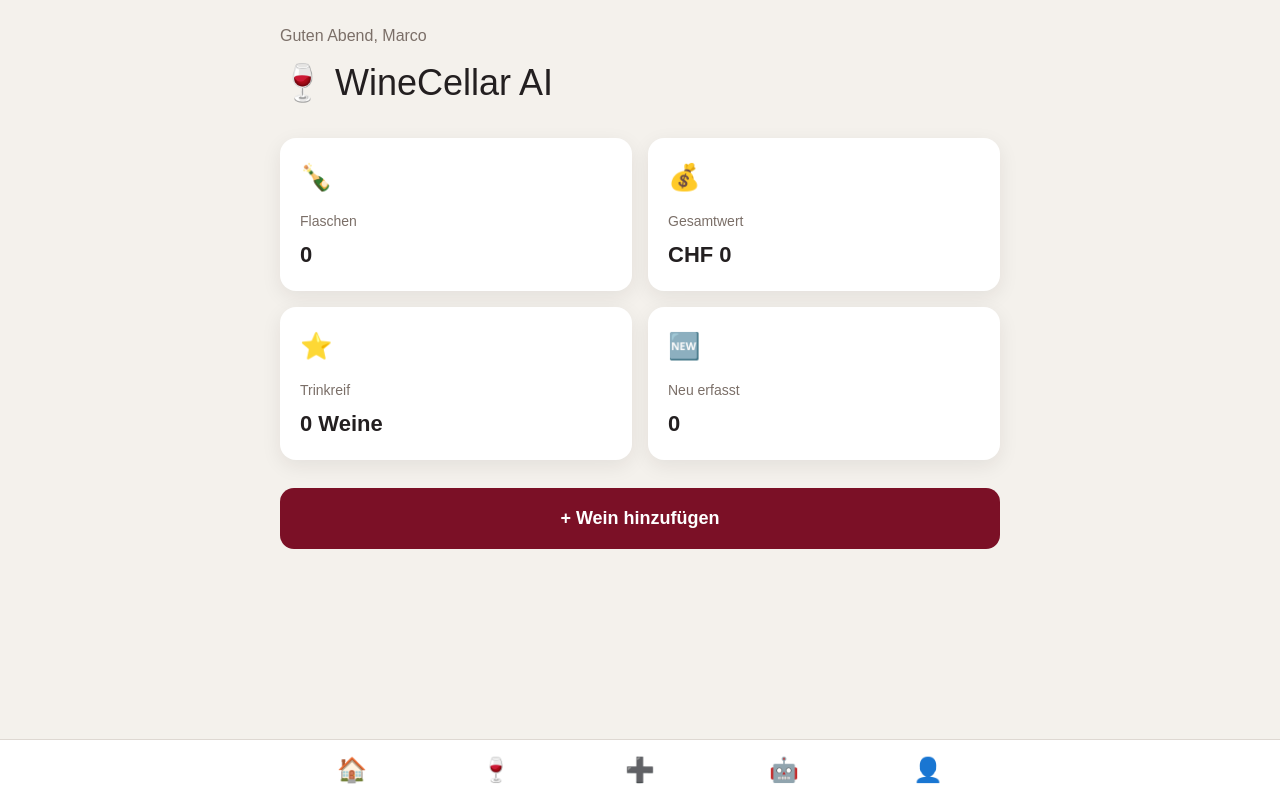
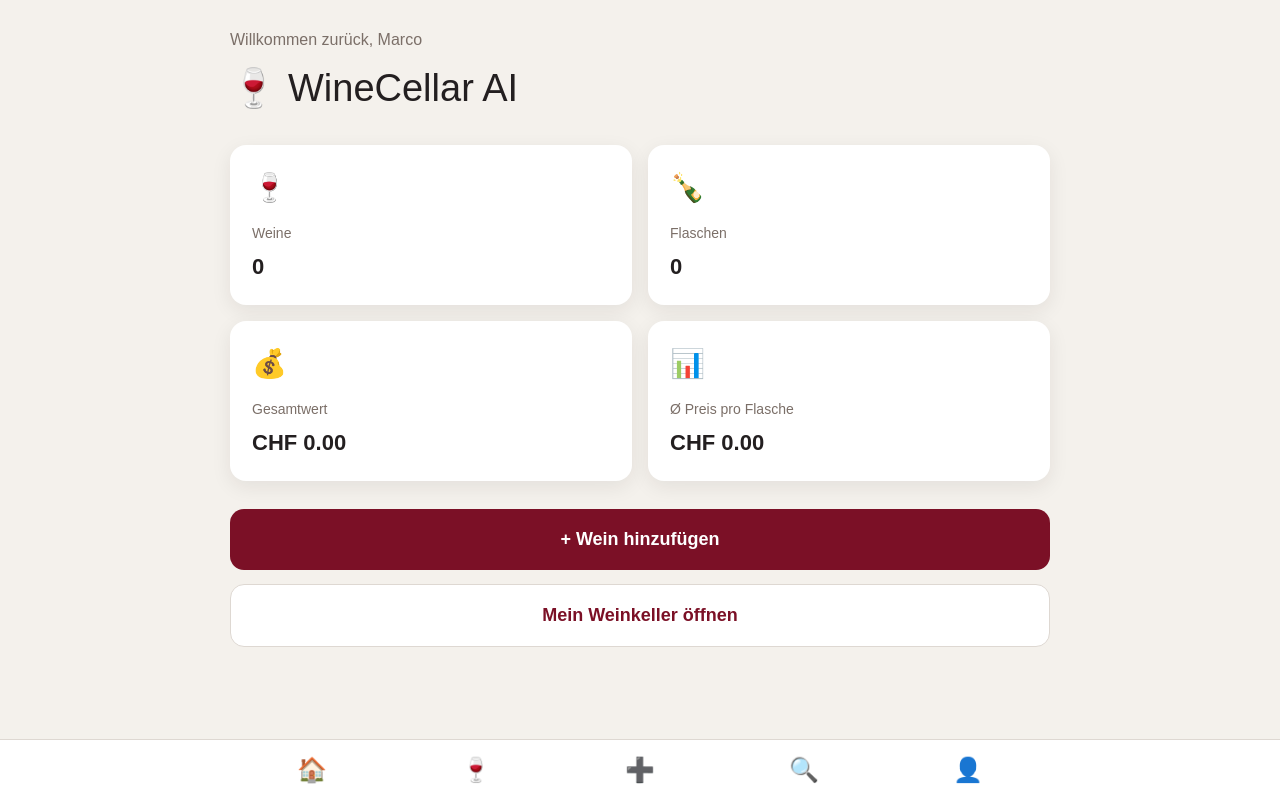
Before and after one commit to maprinz76-ctrl/winecellar-ai, a Next.js app: page / in a window 1280 px wide. Built offline with nearby package versions, Linux system fonts and the light colour scheme.

Commit message:
Version 0.3 - Dashboard und Suche

```diff
--- a/app/page.tsx
+++ b/app/page.tsx
@@ -1,6 +1,55 @@
+"use client";
+
 import Link from "next/link";
+import { useEffect, useMemo, useState } from "react";
+
+type Wein = {
+  id: number;
+  produzent: string;
+  weinname: string;
+  jahrgang: string;
+  land: string;
+  region: string;
+  rebsorte: string;
+  anzahl: number;
+  preis: number;
+};
 
 export default function Home() {
+  const [weine, setWeine] = useState<Wein[]>([]);
+
+  useEffect(() => {
+    const daten = localStorage.getItem("weine");
+
+    if (daten) {
+      setWeine(JSON.parse(daten));
+    }
+  }, []);
+
+  const kennzahlen = useMemo(() => {
+    const anzahlWeine = weine.length;
+
+    const anzahlFlaschen = weine.reduce(
+      (summe, wein) => summe + wein.anzahl,
+      0
+    );
+
+    const gesamtwert = weine.reduce(
+      (summe, wein) => summe + wein.anzahl * wein.preis,
+      0
+    );
+
+    const durchschnittspreis =
+      anzahlFlaschen > 0 ? gesamtwert / anzahlFlaschen : 0;
+
+    return {
+      anzahlWeine,
+      anzahlFlaschen,
+      gesamtwert,
+      durchschnittspreis,
+    };
+  }, [weine]);
+
   return (
     <main
       style={{
@@ -8,13 +57,13 @@ export default function Home() {
         backgroundColor: "#f4f1ec",
         color: "#231f20",
         fontFamily: "Arial, sans-serif",
-        padding: "24px 20px 110px",
+        padding: "28px 20px 110px",
       }}
     >
       <div
         style={{
           width: "100%",
-          maxWidth: "720px",
+          maxWidth: "820px",
           margin: "0 auto",
         }}
       >
@@ -26,13 +75,13 @@ export default function Home() {
               fontSize: "16px",
             }}
           >
-            Guten Abend, Marco
+            Willkommen zurück, Marco
           </p>
 
           <h1
             style={{
               margin: "8px 0 0",
-              fontSize: "36px",
+              fontSize: "38px",
             }}
           >
             🍷 WineCellar AI
@@ -47,27 +96,27 @@ export default function Home() {
           }}
         >
           <DashboardCard
+            icon="🍷"
+            title="Weine"
+            value={String(kennzahlen.anzahlWeine)}
+          />
+
+          <DashboardCard
             icon="🍾"
             title="Flaschen"
-            value="0"
+            value={String(kennzahlen.anzahlFlaschen)}
           />
 
           <DashboardCard
             icon="💰"
             title="Gesamtwert"
-            value="CHF 0"
+            value={`CHF ${kennzahlen.gesamtwert.toFixed(2)}`}
           />
 
           <DashboardCard
-            icon="⭐"
-            title="Trinkreif"
-            value="0 Weine"
-          />
-
-          <DashboardCard
-            icon="🆕"
-            title="Neu erfasst"
-            value="0"
+            icon="📊"
+            title="Ø Preis pro Flasche"
+            value={`CHF ${kennzahlen.durchschnittspreis.toFixed(2)}`}
           />
         </section>
 
@@ -88,6 +137,25 @@ export default function Home() {
         >
           + Wein hinzufügen
         </Link>
+
+        <Link
+          href="/weinkeller"
+          style={{
+            display: "block",
+            marginTop: "14px",
+            padding: "17px",
+            backgroundColor: "white",
+            color: "#7b1026",
+            textAlign: "center",
+            textDecoration: "none",
+            borderRadius: "14px",
+            fontSize: "18px",
+            fontWeight: "bold",
+            border: "1px solid #ded8d2",
+          }}
+        >
+          Mein Weinkeller öffnen
+        </Link>
       </div>
 
       <nav
@@ -103,22 +171,29 @@ export default function Home() {
       >
         <div
           style={{
-            maxWidth: "720px",
+            maxWidth: "820px",
             margin: "0 auto",
             display: "flex",
             justifyContent: "space-around",
             fontSize: "24px",
           }}
         >
-          <span>🏠</span>
-          <span>🍷</span>
+          <Link href="/" style={{ textDecoration: "none" }}>
+            🏠
+          </Link>
+
+          <Link href="/weinkeller" style={{ textDecoration: "none" }}>
+            🍷
+          </Link>
+
           <Link
             href="/wein-hinzufuegen"
             style={{ textDecoration: "none" }}
           >
             ➕
           </Link>
-          <span>🤖</span>
+
+          <span>🔍</span>
           <span>👤</span>
         </div>
       </nav>
@@ -139,12 +214,12 @@ function DashboardCard({
     <div
       style={{
         backgroundColor: "white",
-        padding: "20px",
+        padding: "22px",
         borderRadius: "16px",
         boxShadow: "0 6px 20px rgba(40, 30, 30, 0.08)",
       }}
     >
-      <div style={{ fontSize: "26px" }}>{icon}</div>
+      <div style={{ fontSize: "28px" }}>{icon}</div>
 
       <p
         style={{
--- a/app/weinkeller/page.tsx
+++ b/app/weinkeller/page.tsx
@@ -17,15 +17,27 @@ type Wein = {
 
 export default function Weinkeller() {
   const [weine, setWeine] = useState<Wein[]>([]);
+const [suche, setSuche] = useState("");
+  useEffect(() => {
 
-  useEffect(() => {
-    const daten = localStorage.getItem("weine");
+        const daten = localStorage.getItem("weine");
 
     if (daten) {
       setWeine(JSON.parse(daten));
     }
   }, []);
+const gefilterteWeine = weine.filter((wein: Wein) => {
+  const text = `
+    ${wein.produzent}
+    ${wein.weinname}
+    ${wein.land}
+    ${wein.region}
+    ${wein.rebsorte}
+    ${wein.jahrgang}
+  `.toLowerCase();
 
+  return text.includes(suche.toLowerCase());
+});
   function weinLoeschen(id: number) {
     const bestaetigt = window.confirm(
       "Möchtest du diesen Wein wirklich löschen?"
@@ -88,7 +100,21 @@ export default function Weinkeller() {
             🍷 Mein Weinkeller
           </h1>
         </div>
-
+<input
+  type="text"
+  placeholder="🔍 Wein, Produzent, Land oder Rebsorte suchen..."
+  value={suche}
+  onChange={(e) => setSuche(e.target.value)}
+  style={{
+    width: "100%",
+    padding: "14px",
+    marginBottom: "24px",
+    borderRadius: "10px",
+    border: "1px solid #ddd",
+    fontSize: "16px",
+    boxSizing: "border-box",
+  }}
+/>
         {weine.length === 0 ? (
           <div
             style={{
@@ -116,14 +142,25 @@ export default function Weinkeller() {
               + Ersten Wein hinzufügen
             </Link>
           </div>
-        ) : (
+        ) : gefilterteWeine.length === 0 ? (
+  <div
+    style={{
+      backgroundColor: "white",
+      padding: "30px",
+      borderRadius: "16px",
+      textAlign: "center",
+    }}
+  >
+    <p>Keine passenden Weine gefunden.</p>
+  </div>
+) : (
           <div
             style={{
               display: "grid",
               gap: "18px",
             }}
           >
-            {weine.map((wein) => {
+            {gefilterteWeine.map((wein) => {
               const gesamtwert = wein.anzahl * wein.preis;
 
               return (
```
